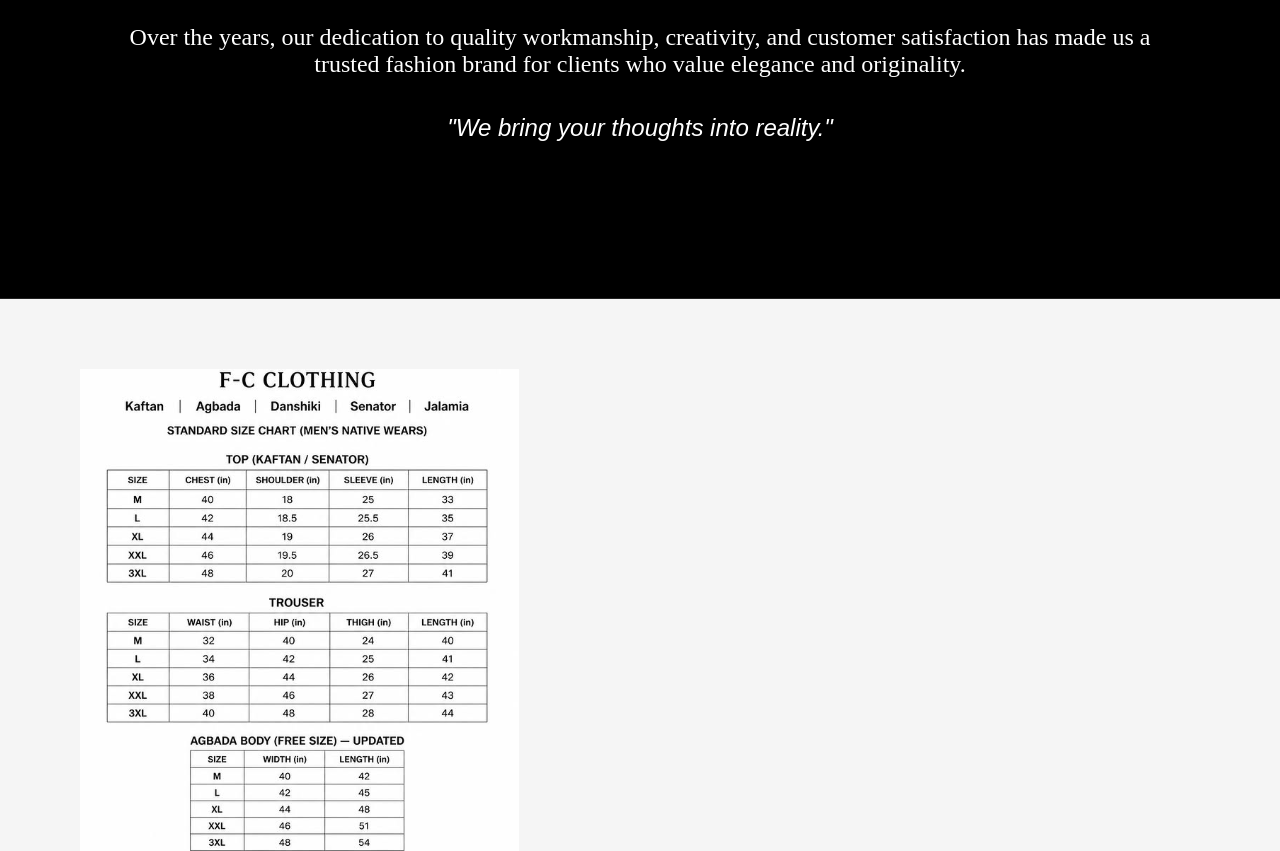
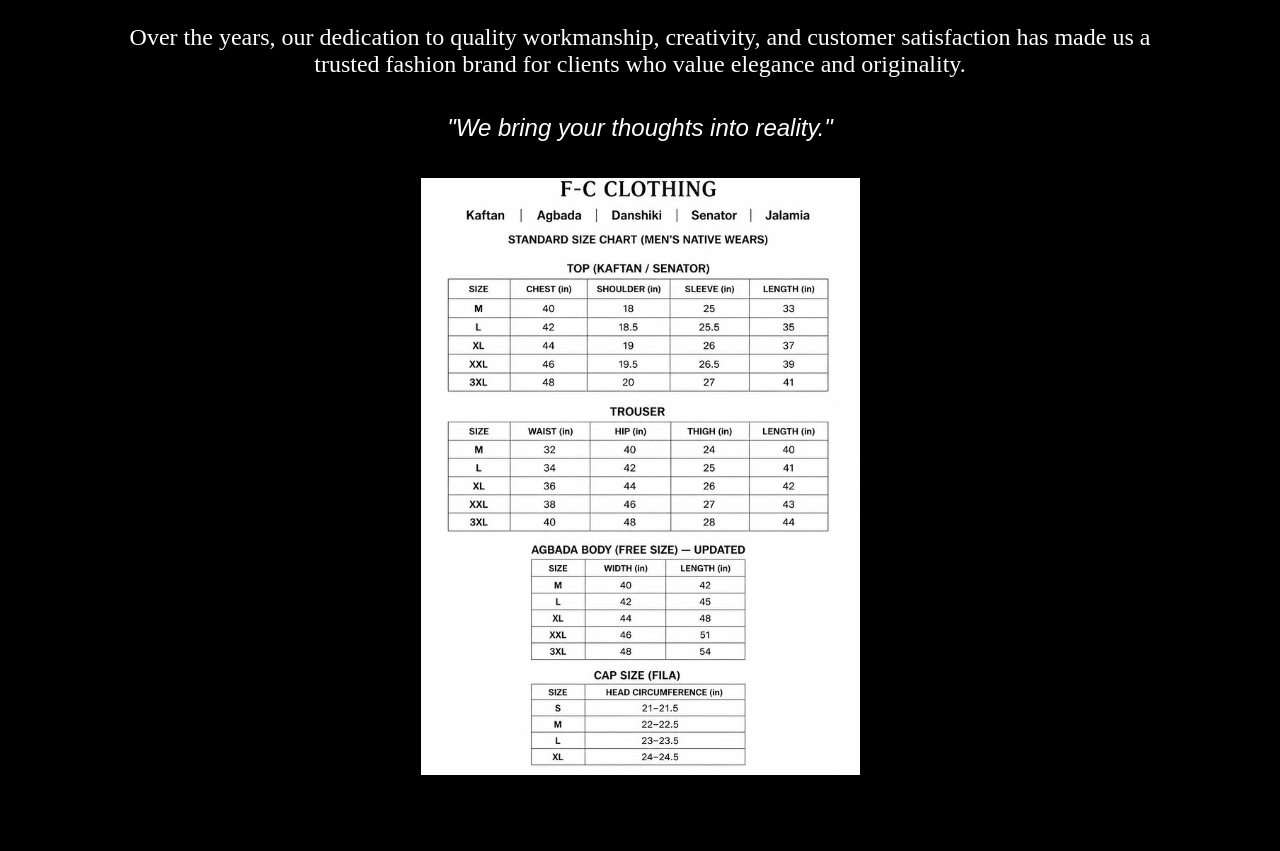
Before and after one commit to damianpaul44/FRANCIS_FIED, a plain HTML site: page About.html in a window 1280 px wide. Shown: the part 969-1820 px from the top of the page. Drawn offline with Linux system fonts and the light colour scheme.

Commit message:
Add files via upload

```diff
--- a/About.html
+++ b/About.html
@@ -41,7 +41,7 @@
 
     <section class="contact" id="contact">
 
-
+  <div class="aboutus">
 
  <h1 style="letter-spacing: 2px; text-transform: uppercase; font-family:'Playfair Display', serif ;">About Us</h1> <br><br>
 
@@ -78,13 +78,15 @@ Over the years, our dedication to quality workmanship, creativity, and customer
       "We bring your thoughts into reality."
     </p> <br><br>
 
-
+   <p>
+ <img src="fr10.PNG" alt="" >
+</p>
 </section>
 
 
-<footer  class="footer">
- <img src="fr10.PNG" alt="" >
-</footer>
+
+
+  </div>
 
 
 
```
